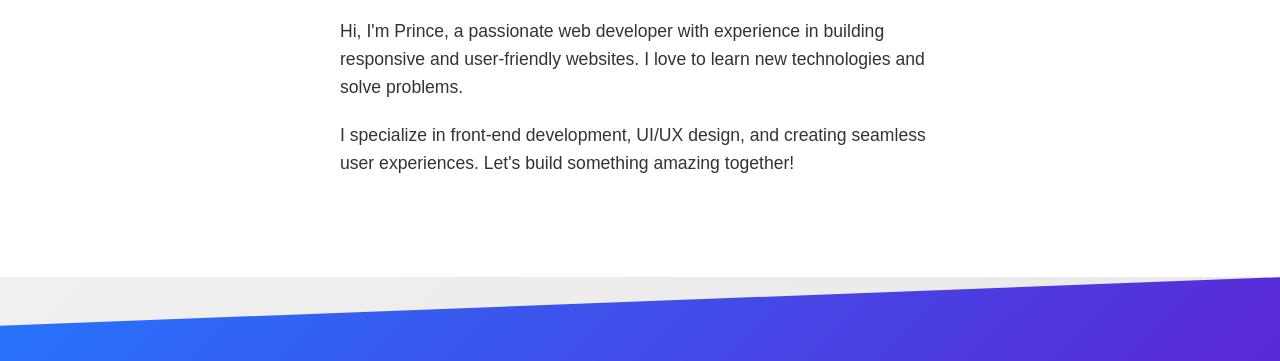
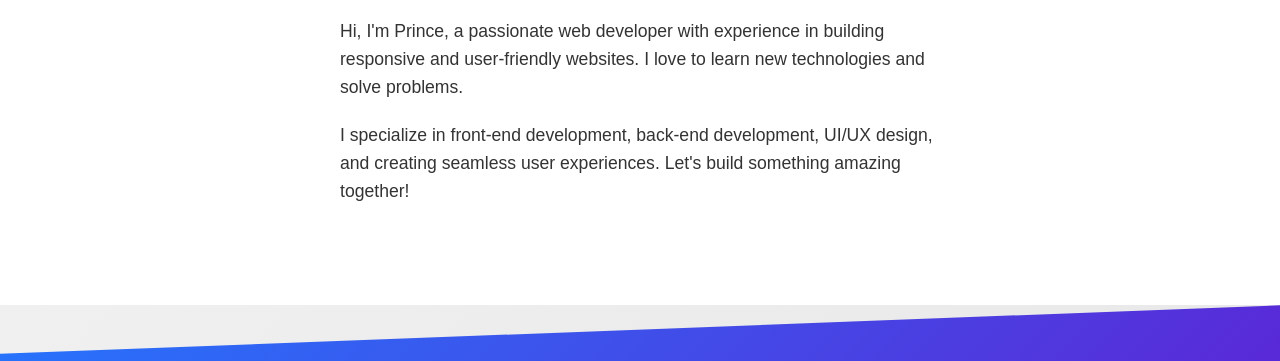
Before and after one commit to Princej04/portfolio, a plain HTML site: page index.html in a window 1280 px wide. Shown: the part 439-800 px from the top of the page. Drawn offline with Linux system fonts and the light colour scheme.

Commit message:
added back-end

```diff
--- a/index.html
+++ b/index.html
@@ -335,7 +335,7 @@
             <div class="about-content">
                 <div class="about-text">
                     <p>Hi, I'm Prince, a passionate web developer with experience in building responsive and user-friendly websites. I love to learn new technologies and solve problems.</p>
-                    <p>I specialize in front-end development, UI/UX design, and creating seamless user experiences. Let's build something amazing together!</p>
+                    <p>I specialize in front-end development, back-end development, UI/UX design, and creating seamless user experiences. Let's build something amazing together!</p>
                 </div>
                 <!-- <div class="about-image">
                     <img src="https://media.geeksforgeeks.org/wp-content/cdn-uploads/20221222184908/web-development1.png" alt="Your Name">
```
